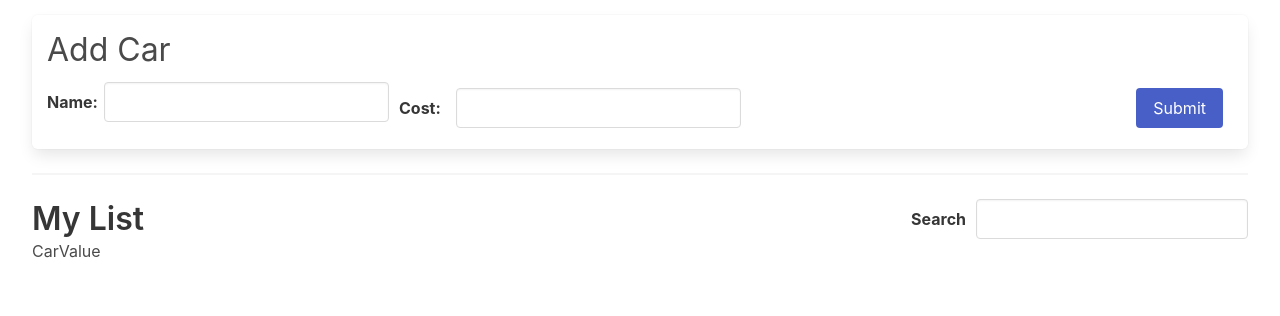
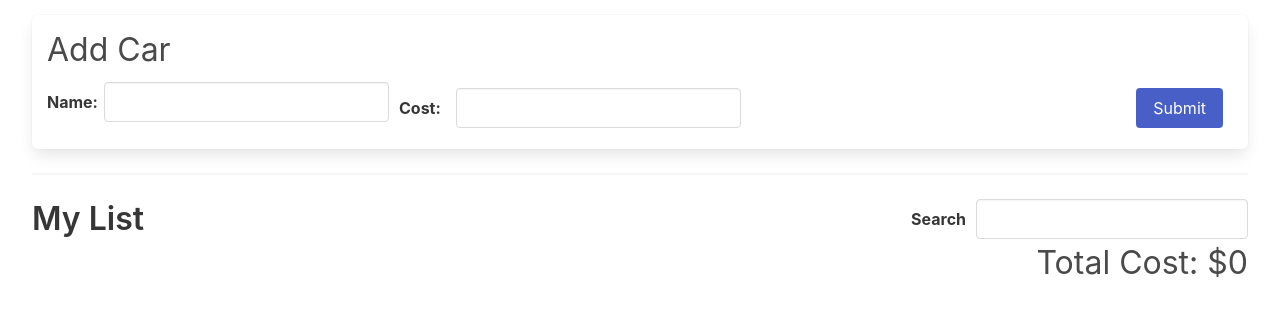
Before and after one commit to mother426/cars-cms, a React (Create React App) app: page / in a window 1280 px wide. Shown: the top 316 px of the page. Built offline with nearby package versions, Linux system fonts and the light colour scheme.

Commit message:
fixed sum issue

```diff
--- a/src/components/CarForm.js
+++ b/src/components/CarForm.js
@@ -17,8 +17,8 @@
   };
 
   const handleCostChange = (event) => {
-    event.preventDefault();
-    dispatch(changeCost(event.target.value));
+    const carCost = parseInt(event.target.value) || 0;
+    dispatch(changeCost(carCost));
   };
 
   const handleSubmit = (event) => {
--- a/src/components/CarList.js
+++ b/src/components/CarList.js
@@ -8,11 +8,6 @@
       car.name.toLowerCase().includes(searchTerm.toLowerCase())
     );
   });
-
-  // const cars = useSelector((state) => {
-  //   console.log(state.cars.collection)
-  //   return state.cars.collection;
-  // });
 
   const handleCarDelete = (car) => {
     dispatch(removeCar(car.id));
--- a/src/components/CarValue.js
+++ b/src/components/CarValue.js
@@ -1,5 +1,15 @@
+import { useSelector } from 'react-redux';
+
 function CarValue() {
-  return <div>CarValue</div>;
+  const totalCost = useSelector(({ cars: { collection, searchTerm } }) =>
+    collection
+      .filter((car) =>
+        car.name.toLowerCase().includes(searchTerm.toLowerCase())
+      )
+      .reduce((acc, car) => acc + car.cost, 0)
+  );
+
+  return <div className="car-value">Total Cost: ${totalCost}</div>;
 }
 
 export default CarValue;
```
